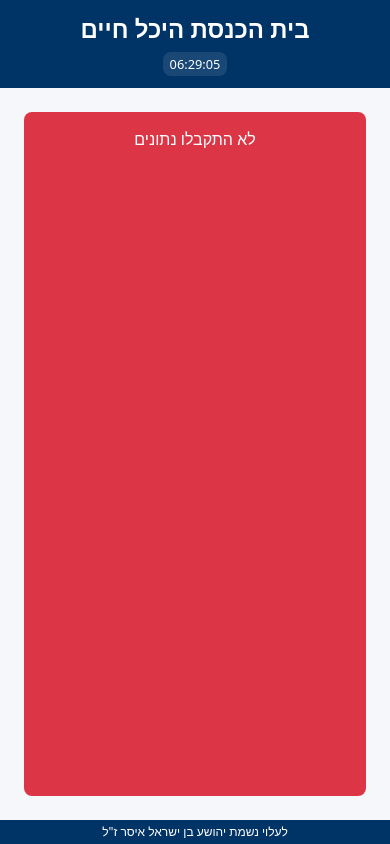
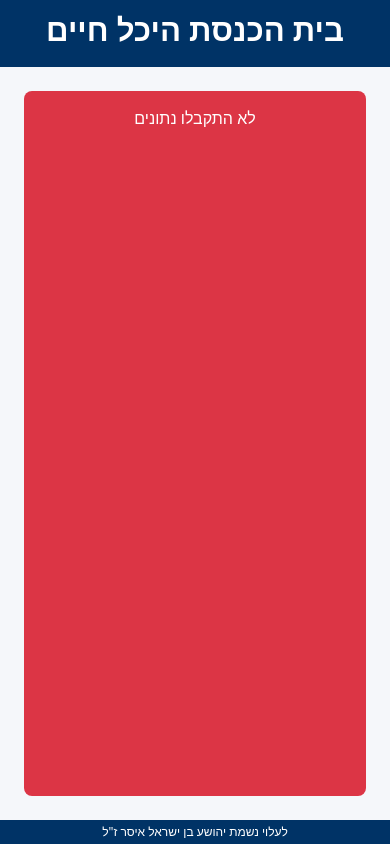
Before and after one commit to heichalchaim/heichalchaim.github.io, a plain HTML site: page index.html in a window 390 px wide. Drawn offline with Linux system fonts and the light colour scheme; no server answers.

Commit message:
update styles for responsive design; set body height to fit content, adjust title font size, and hide clock element

```diff
--- a/assets/css/styles.css
+++ b/assets/css/styles.css
@@ -167,17 +167,16 @@ body {
     flex-direction: column;
     justify-content: center;
     align-items: center;
-    height: auto;
+    height: fit-content; /* Set height to fit the title font */
+    min-height: auto;
     padding: 0.5em;
-    /* Explicitly unset grid properties if needed, though flex usually overrides */
-    grid-template-columns: unset;
   }
 
   .title {
     grid-column: unset; /* Unset grid placement */
     position: static; /* Already done, but good to be explicit */
     transform: none;  /* Already done */
-    font-size: 1.5em;
+    font-size: 8vw;
     white-space: normal; /* Allow wrapping on mobile */
     text-align: center;
     margin-bottom: 0.3em;
@@ -185,11 +184,7 @@ body {
   }
 
   .clock {
-    grid-column: unset; /* Unset grid placement */
-    justify-self: unset; /* Unset grid alignment */
-    margin: 0; /* Reset margin */
-    font-size: 0.8em;
-    text-align: center;
+    display: none; /* Hide the clock in this layout */
   }
 }
 
```
